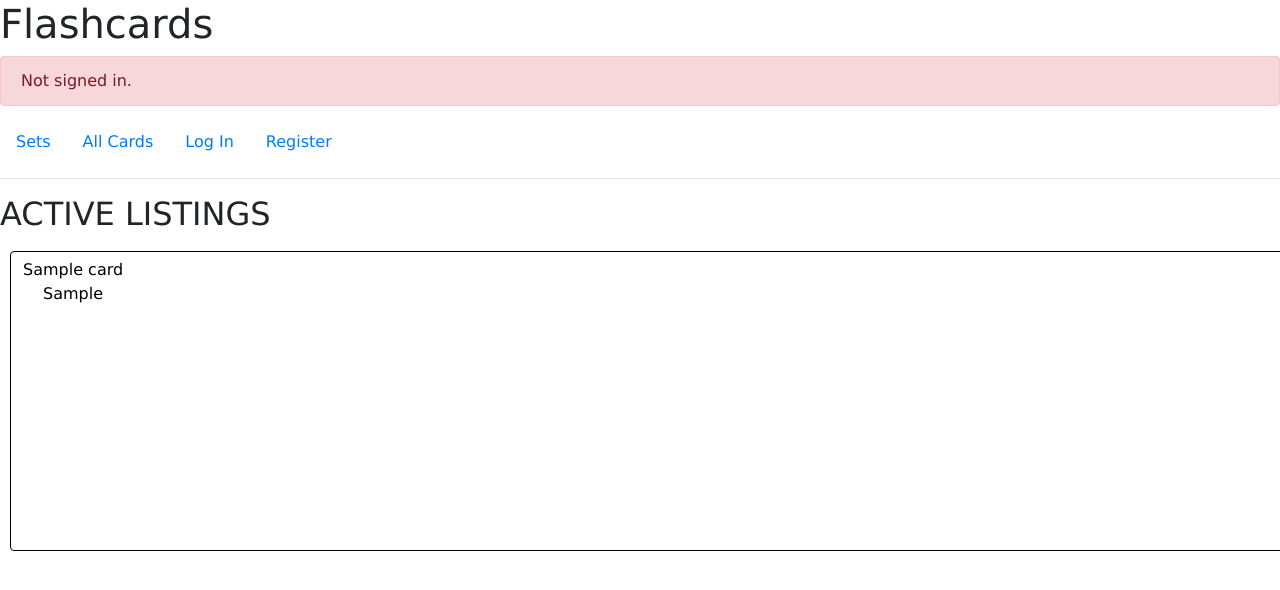
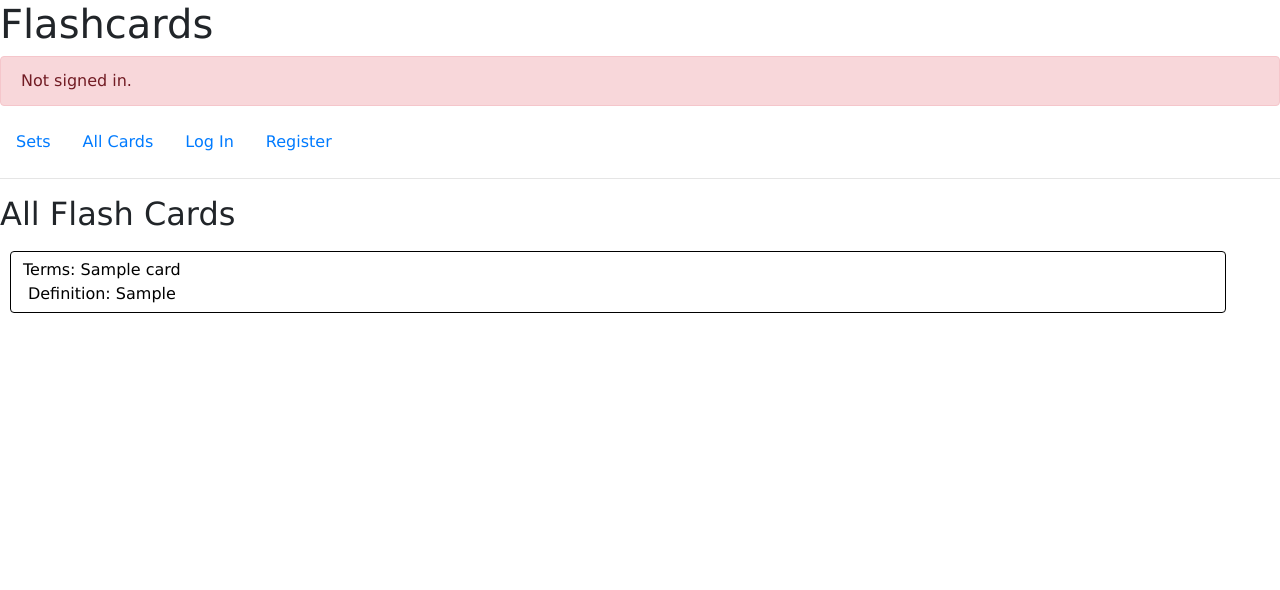
Before and after one commit to DarkLord580/STEMATICS, a Django app: page / in a window 1280 px wide. Shown: the top 590 px of the page. Run offline with Django 3.2, Linux system fonts and the light colour scheme; tables that the repository leaves empty hold one stand-in row (values such as "Sample post"); some libraries are stand-ins or nearby versions.

Commit message:
Update index.html

```diff
--- a/flashcards/templates/flashcards/index.html
+++ b/flashcards/templates/flashcards/index.html
@@ -1,15 +1,16 @@
 {% extends "flashcards/layout.html" %}
 {% block body %}
-    <h2>ACTIVE LISTINGS</h2>
+    <h2>All Flash Cards</h2>
 
     {% if cards %}
     	<div class="">
     		{% for card in cards%}
-    		<a href="{% url 'viewcard' card.id %}" class="btn" style="height:300px; width:100%; border-color: black; margin: 10px; color: black; " >
+    		<a href="{% url 'viewcard' card.id %}" class="btn" style="max-height:200px; width:95%; border-color: black; margin: 10px; color: black; " >
 
     		<div class="float-left">
-    			<div>{{card.title}}</div>
-    			<div>{{card.meaning}}</div>
+    			<div>Terms: {{card.title}}</div>
+    			<div>Definition: {{card.meaning}}</div>
+
     		</div>
     		</a>
     		{% endfor %}
```
